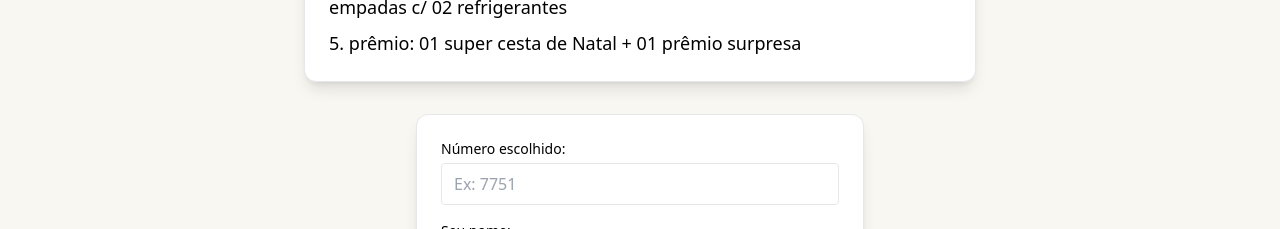
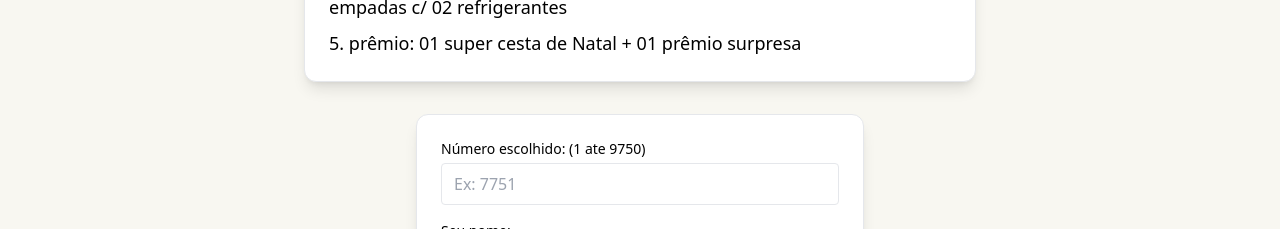
Before and after one commit to BernardoNogueiraDEV/Rifa3ano, a React (Create React App) app: page / in a window 1280 px wide. Shown: the part 1160-1389 px from the top of the page. Built offline with nearby package versions, Linux system fonts and the light colour scheme.

Commit message:
1 ate 9750

```diff
--- a/src/components/secondPage.tsx
+++ b/src/components/secondPage.tsx
@@ -145,7 +145,7 @@ export default function RifaApp() {
 
       <form onSubmit={handleSubmit} className="w-full max-w-md bg-white shadow-lg rounded-xl p-6 space-y-4 border mb-8">
         <div>
-          <label className="block text-sm font-medium mb-1">Número escolhido:</label>
+          <label className="block text-sm font-medium mb-1">Número escolhido: (1 ate 9750)</label>
           <input
             type="number"
             value={numero}
```
